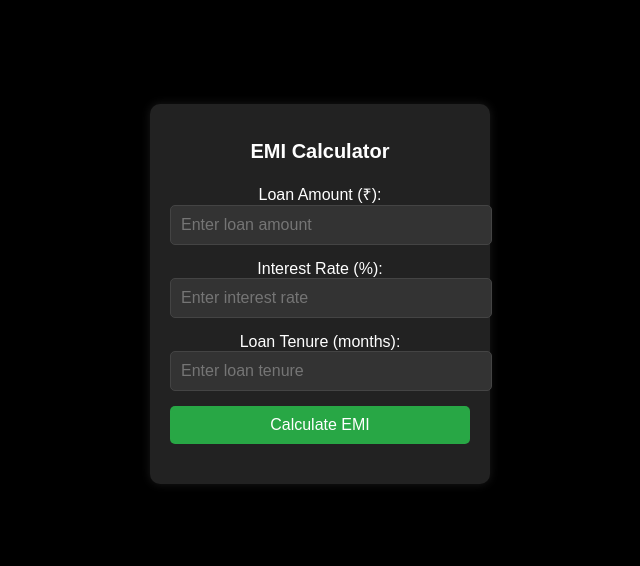
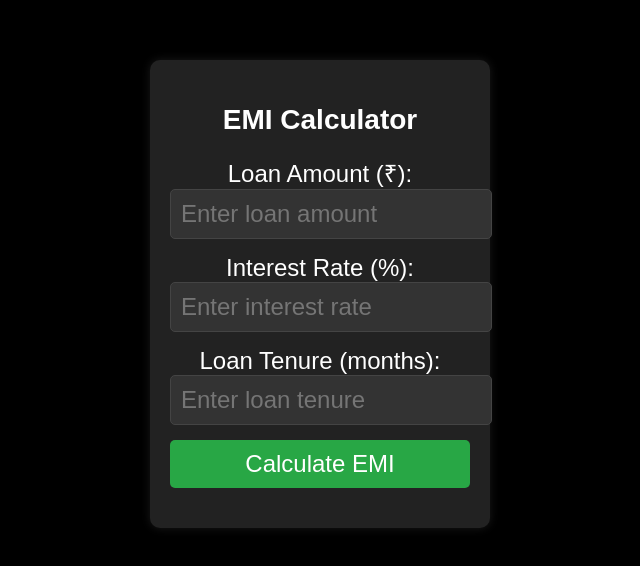
Before and after one commit to JayantaDal/Jayanta-EMI-Calculator, a plain HTML site: page index.html in a window 1280 px wide. Shown: the part 106-672 px from the top of the page, without its empty margins (320-960 px from the left). Drawn offline with Linux system fonts and the light colour scheme.

Commit message:
Update index.html

```diff
--- a/index.html
+++ b/index.html
@@ -10,7 +10,7 @@
             font-family: Arial, sans-serif;
             background-color: #000; /* Black background */
             color: #fff; /* White text */
-            font-size: 16px; /* Fixed font size */
+            font-size: 24px; /* Fixed font size */
             display: flex;
             justify-content: center;
             align-items: center;
@@ -33,7 +33,7 @@
         /* Heading style */
         .calculator h2 {
             margin-bottom: 20px;
-            font-size: 20px;
+            font-size: 28px;
         }
 
         /* Input fields style */
@@ -45,7 +45,7 @@
             border-radius: 5px;
             background-color: #333;
             color: #fff;
-            font-size: 16px;
+            font-size: 24px;
         }
 
         /* Button style */
@@ -56,7 +56,7 @@
             color: #fff;
             border: none;
             border-radius: 5px;
-            font-size: 16px;
+            font-size: 24px;
             cursor: pointer;
         }
 
@@ -67,7 +67,7 @@
         /* Result display style */
         .result {
             margin-top: 20px;
-            font-size: 18px;
+            font-size: 24px;
             font-weight: bold;
         }
     </style>
```
